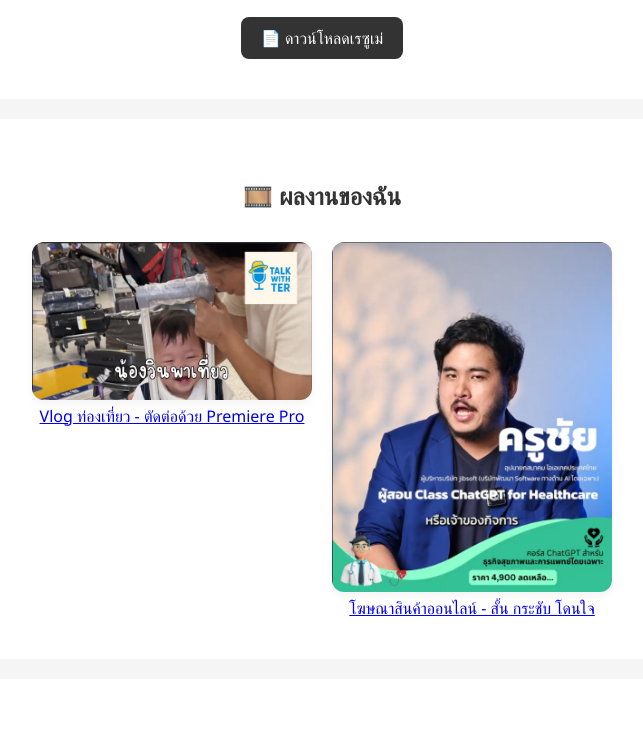
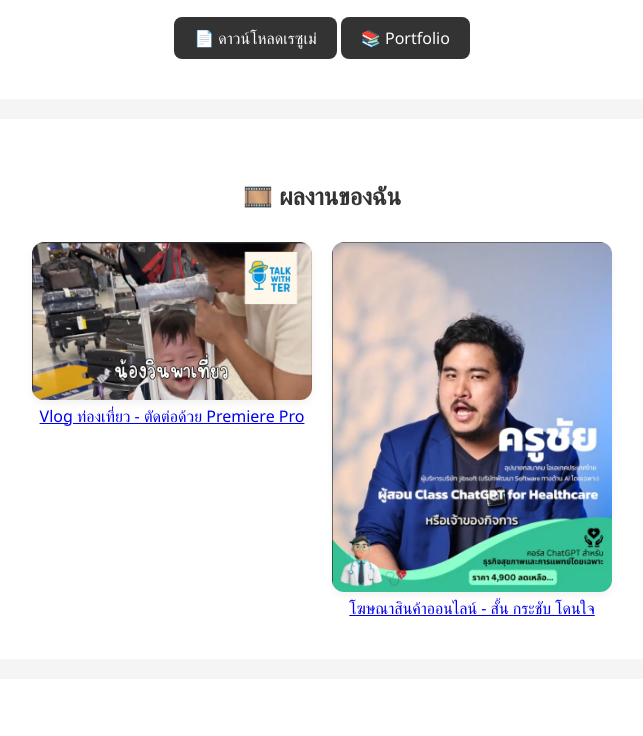
Before and after one commit to sarawutwongs/sarawutw.github.io, a plain HTML site: page index.html in a window 1280 px wide. Shown: the part 278-1014 px from the top of the page, without its empty margins (318-961 px from the left). Drawn offline with Linux system fonts and the light colour scheme.

Commit message:
index.html

```diff
--- a/index.html
+++ b/index.html
@@ -12,6 +12,7 @@
     <h1>ศราวุฒิ วงษ์สุวรรณ (มอส)</h1>
     <p>Video Editor อายุ 24 ปี | สร้างสรรค์งานวิดีโอและความคิดสร้างสรรค์</p>
     <a href="resume.pdf" class="btn" download>📄 ดาวน์โหลดเรซูเม่</a>
+    <a href="https://www.canva.com/design/DAGqg4IG4Sc/EJHtEomSKWCSPQ66bU5G8A/view?utm_content=DAGqg4IG4Sc&utm_campaign=designshare&utm_medium=link2&utm_source=uniquelinks&utlId=h2cb90dd06d" class="btn" download>📚 Portfolio</a>
   </header>
 
   <section class="portfolio">
```
